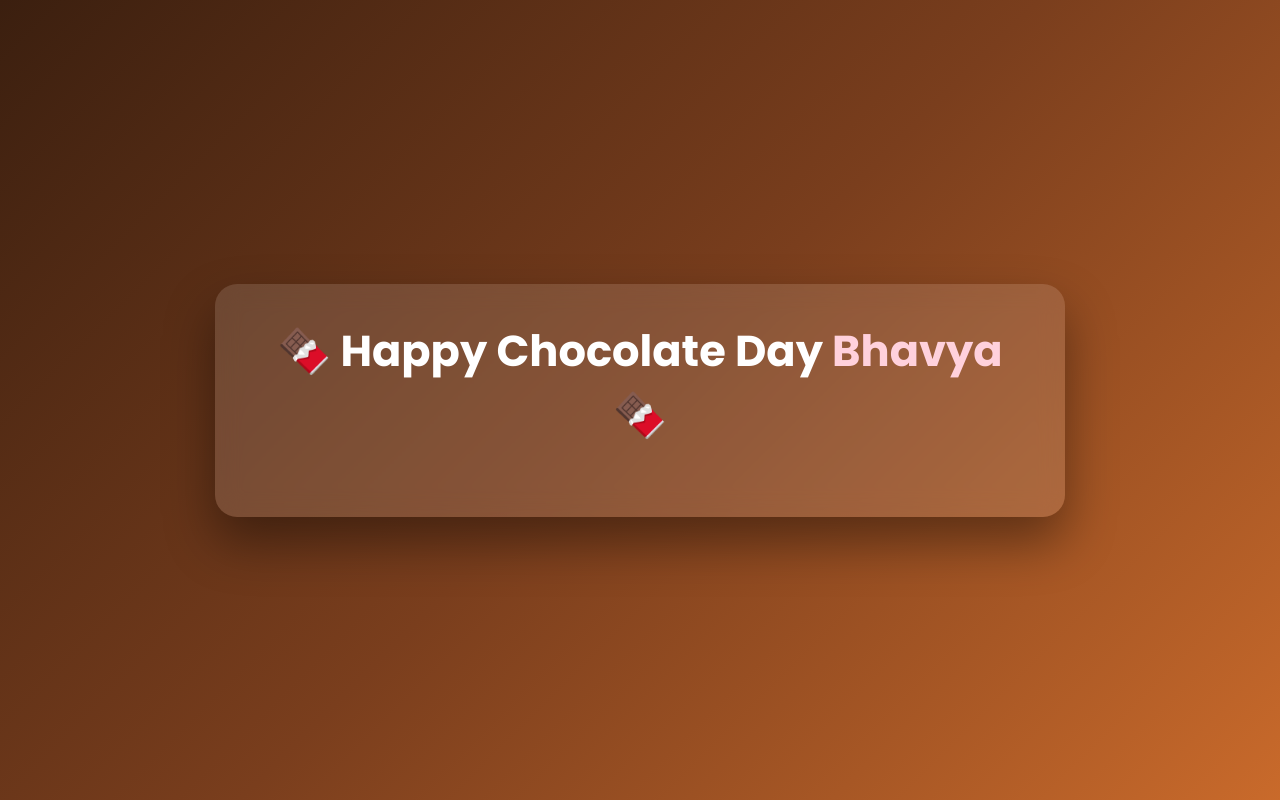
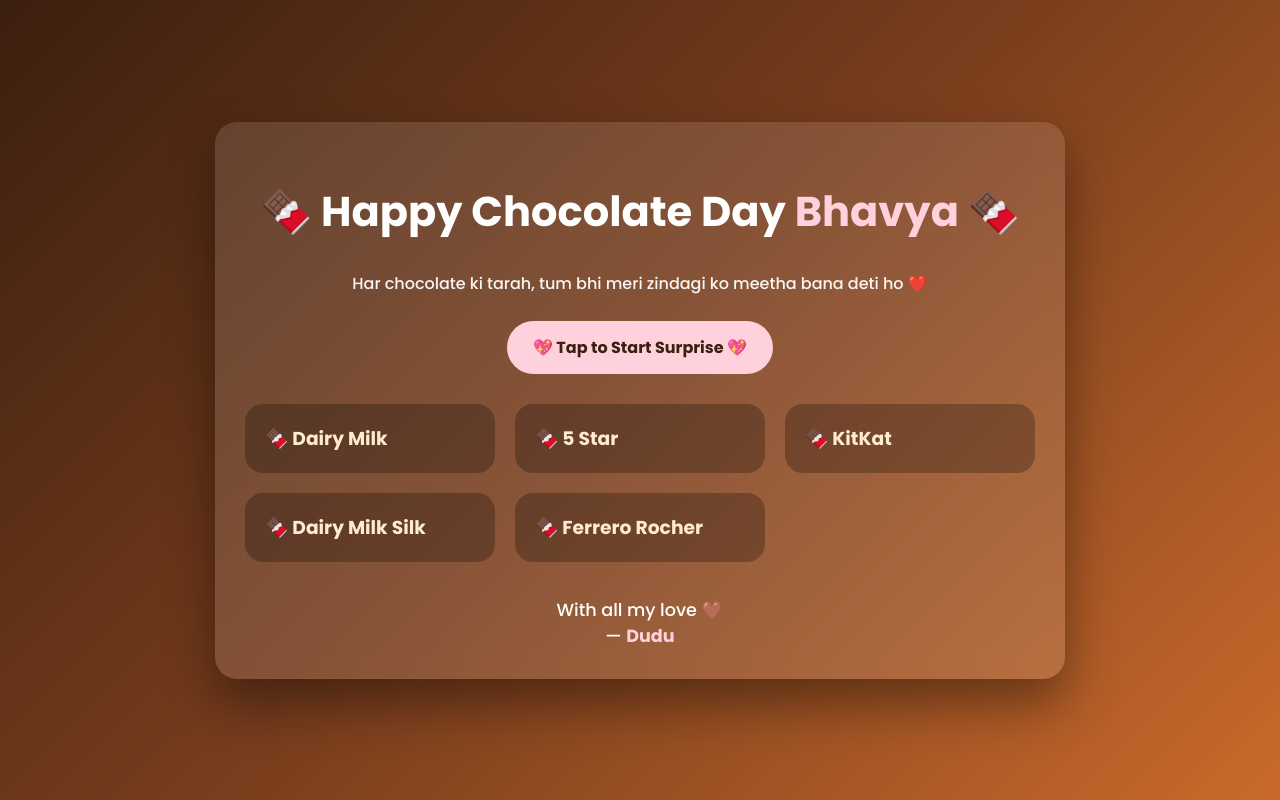
Before and after one commit to Ritik1015/Chocolate-Day, a plain HTML site: page index.html in a window 1280 px wide. Drawn offline with Linux system fonts and the light colour scheme.

Commit message:
Update index.html

```diff
--- a/index.html
+++ b/index.html
@@ -5,29 +5,27 @@
 <meta name="viewport" content="width=device-width, initial-scale=1.0">
 <title>Happy Chocolate Day Bhavya 🍫</title>
 
-<!-- Cache Buster -->
-<script>
-  const v = new Date().getTime();
-  document.write(`<meta http-equiv="cache-control" content="no-cache">`);
-</script>
+<!-- Force no cache -->
+<meta http-equiv="Cache-Control" content="no-cache, no-store, must-revalidate" />
+<meta http-equiv="Pragma" content="no-cache" />
+<meta http-equiv="Expires" content="0" />
 
 <link href="https://fonts.googleapis.com/css2?family=Poppins:wght@300;500;700&display=swap" rel="stylesheet">
 
 <style>
 *{
-  margin:0;
-  padding:0;
   box-sizing:border-box;
   font-family:'Poppins',sans-serif;
 }
 
 body{
+  margin:0;
   min-height:100vh;
   background:linear-gradient(135deg,#3b1f0f,#7a3e1d,#c96a2b);
+  color:#fff;
   display:flex;
   justify-content:center;
   align-items:center;
-  color:#fff;
   padding:20px;
 }
 
@@ -37,54 +35,81 @@
   background:rgba(255,255,255,0.12);
   backdrop-filter:blur(12px);
   border-radius:22px;
-  padding:35px;
+  padding:30px;
   box-shadow:0 25px 50px rgba(0,0,0,0.4);
-  animation:fade 1.8s ease;
+  animation:fade 1.5s ease;
 }
 
 h1{
   text-align:center;
-  font-size:2.7rem;
+  font-size:2.6rem;
 }
 
-h1 span{
-  color:#ffd1dc;
-}
+h1 span{ color:#ffd1dc; }
 
 .subtitle{
   text-align:center;
-  margin:15px 0 35px;
-  font-size:1.1rem;
+  margin:15px 0 25px;
   opacity:0.95;
+}
+
+.start-btn{
+  display:block;
+  margin:0 auto 30px;
+  padding:14px 26px;
+  font-size:1rem;
+  border:none;
+  border-radius:30px;
+  background:#ffd1dc;
+  color:#3b1f0f;
+  cursor:pointer;
+  font-weight:600;
+  transition:0.3s;
+}
+
+.start-btn:hover{
+  transform:scale(1.05);
 }
 
 .chocolates{
   display:grid;
-  grid-template-columns:repeat(auto-fit,minmax(230px,1fr));
+  grid-template-columns:repeat(auto-fit,minmax(220px,1fr));
   gap:20px;
 }
 
 .choco{
   background:rgba(0,0,0,0.25);
+  border-radius:18px;
   padding:20px;
-  border-radius:18px;
+  cursor:pointer;
   transition:0.4s;
 }
 
 .choco:hover{
-  transform:translateY(-8px) scale(1.03);
+  transform:translateY(-6px);
   background:rgba(0,0,0,0.4);
 }
 
 .choco h3{
-  margin-bottom:10px;
+  margin:0;
   color:#ffebcd;
 }
 
+.choco p{
+  margin-top:10px;
+  font-size:0.95rem;
+  display:none;
+  line-height:1.6;
+}
+
+.choco.active p{
+  display:block;
+}
+
 .footer{
-  margin-top:40px;
+  margin-top:35px;
   text-align:center;
-  font-size:1.15rem;
+  font-size:1.1rem;
 }
 
 .footer span{
@@ -96,39 +121,72 @@
   from{opacity:0; transform:scale(0.95);}
   to{opacity:1; transform:scale(1);}
 }
-
-.hearts{
-  position:fixed;
-  inset:0;
-  pointer-events:none;
-}
-
-.heart{
-  position:absolute;
-  bottom:-20px;
-  color:#ffb6c1;
-  animation:float 6s linear infinite;
-  opacity:0.7;
-}
-
-@keyframes float{
-  to{
-    transform:translateY(-110vh);
-    opacity:0;
-  }
-}
 </style>
 </head>
 
 <body>
 
-<audio autoplay loop>
-  <source src="song.mp3?v=1" type="audio/mpeg">
+<audio id="bgMusic" loop>
+  <source src="song.mp3?v=2" type="audio/mpeg">
 </audio>
-
-<div class="hearts" id="hearts"></div>
 
 <div class="card">
   <h1>🍫 Happy Chocolate Day <span>Bhavya</span> 🍫</h1>
 
   <p class="subtitle">
+    Har chocolate ki tarah, tum bhi meri zindagi ko meetha bana deti ho ❤️
+  </p>
+
+  <button class="start-btn" onclick="startSurprise()">
+    💖 Tap to Start Surprise 💖
+  </button>
+
+  <div class="chocolates">
+
+    <div class="choco">
+      <h3>🍫 Dairy Milk</h3>
+      <p>Tumhari smile bilkul Dairy Milk jaise hai — simple, pure aur ek bite me saara stress gayab 💕</p>
+    </div>
+
+    <div class="choco">
+      <h3>🍫 5 Star</h3>
+      <p>Tum meri life ki 5 Star ho, jo har mushkil ko ek meethi si hansi me badal deti ho 😘</p>
+    </div>
+
+    <div class="choco">
+      <h3>🍫 KitKat</h3>
+      <p>Jab duniya thaka deti hai, tum meri KitKat break ho — sirf tumhare saath hi sukoon milta hai 💫</p>
+    </div>
+
+    <div class="choco">
+      <h3>🍫 Dairy Milk Silk</h3>
+      <p>TSilk jaise smooth tumhara pyaar, jo dil ke har kone ko dheere se pighla deta hai 💖</p>
+    </div>
+
+    <div class="choco">
+      <h3>🍫 Ferrero Rocher</h3>
+      <p>Tum Ferrero jaise ho — thodi classy, thodi dreamy, aur mere liye bilkul priceless ✨</p>
+    </div>
+
+  </div>
+
+  <div class="footer">
+    With all my love 🤎<br>
+    — <span>Dudu</span>
+  </div>
+</div>
+
+<script>
+function startSurprise(){
+  document.getElementById('bgMusic').play();
+}
+
+document.querySelectorAll('.choco').forEach(choco=>{
+  choco.addEventListener('click',()=>{
+    choco.classList.toggle('active');
+  });
+});
+</script>
+
+</body>
+</html>
```
